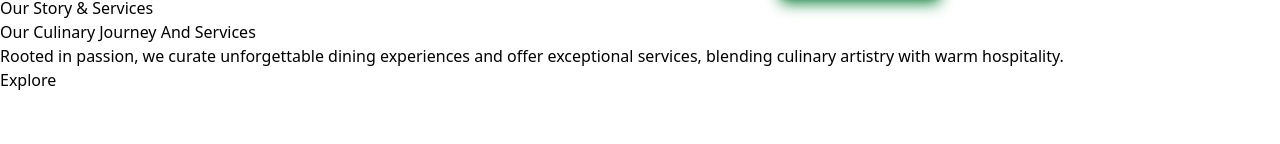
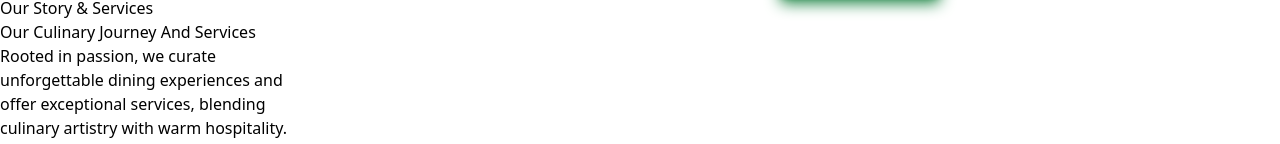
Before and after one commit to anikaivnath/Foodism, a React (Vite) app in the folder Foodism/: page / in a window 1280 px wide. Shown: the part 1304-1448 px from the top of the page. Before the commit the page ends 1396 px from the top, so only its background shows below. Built offline with nearby package versions, Linux system fonts and the light colour scheme; a web font is replaced by a local one.

Commit message:
fix(JourneySection): replace button with paragraph for consistent UI structure

```diff
--- a/Foodism/src/Components/JourneySection.jsx
+++ b/Foodism/src/Components/JourneySection.jsx
@@ -8,10 +8,10 @@ const journey = () => {
     <div>
     <h1>Our Culinary Journey And Services</h1>
     </div>
-    <div>
+    <div className='w-80'>
       <p>Rooted in passion, we curate unforgettable dining experiences and offer exceptional services, blending culinary artistry with warm hospitality.</p>
     </div>
-    <button>Explore</button>
+    <p>Explore</p>
     </div>
 
     </div>
```
